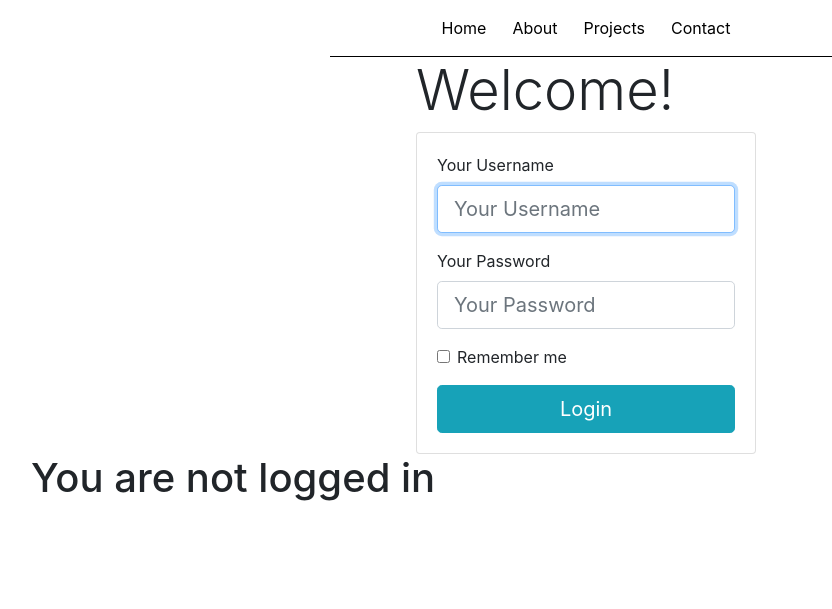
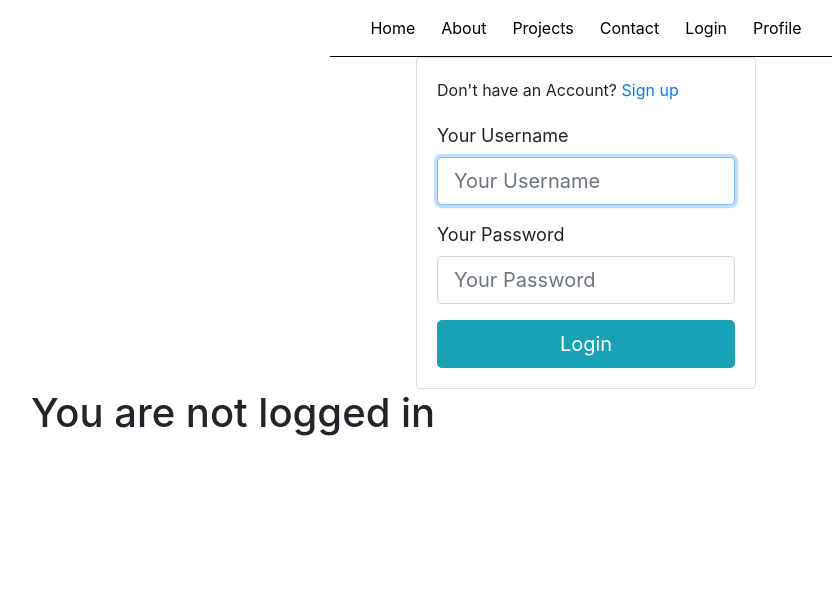
Before and after one commit to trevorfar/Portfolio_Site, a Flask app: page /login in a window 1280 px wide. Shown: the top 609 px of the page, without its empty margins (54-886 px from the left). Run offline with Flask 3, Linux system fonts and the light colour scheme; some libraries are stand-ins or nearby versions.

Commit message:
Work on login functionality and general CSS

```diff
--- a/app.py
+++ b/app.py
@@ -1,19 +1,17 @@
-import sqlite3, json
+import json
 import requests
-from flask import Flask, render_template, request, url_for, flash, redirect, jsonify, session, Blueprint
-from flask_session import Session
+from flask import Flask, render_template, request, url_for, redirect, session
 import os
-from flask_login import LoginManager, UserMixin, login_user, logout_user
+from flask_login import LoginManager, login_user, logout_user
 from dotenv import load_dotenv
-from flask_sqlalchemy import SQLAlchemy
-from sqlalchemy.sql import func
+from models import Users, db
+from calculator import evaluateExpression, clear, clearHistory
 
 
 app = Flask(__name__)
 app.secret_key = os.environ.get('secret_key')
 app.config["SQLALCHEMY_DATABASE_URI"] = "sqlite:///db.sqlite"
 
-db = SQLAlchemy()
 
 login_manager = LoginManager()
 login_manager.init_app(app)
@@ -23,20 +21,11 @@ load_dotenv()
 expHistory = []
 resHistory = []
 
-# Create user model
-class Users(UserMixin, db.Model):
-    id = db.Column(db.Integer, primary_key=True)
-    username = db.Column(db.String(250), unique=True,
-                         nullable=False)
-    password = db.Column(db.String(250),
-                         nullable=False)
 
 @login_manager.user_loader
 def loader_user(user_id):
     return Users.query.get(user_id)
 
-
-#def Test
 
 # Initialize app with extension
 db.init_app(app)
@@ -50,27 +39,7 @@ def loader_user(user_id):
     return Users.query.get(user_id)
 
 
-
-def evaluateExpression(expression):
-    try:
-        if not expression.strip():
-            return 0, None
-
-        result = eval(expression)
-        return result, None
-    except Exception as e:
-        return None, str(e)
-
-#Clear for Calculator
-def clear():
-   return '', None
-
-#clears any equations in the calculator
-def clearHistory():
-   return [], []
-
 currentPlayer = 'X'
-
 
 @app.route('/')
 def index():
@@ -79,7 +48,6 @@ def index():
 @app.route('/profile')
 def profile():
     return render_template('profile.html')
-
 
 
 @app.route('/discrete')
@@ -138,7 +106,6 @@ def calculate():
     expression = request.form.get('expression')
     expHistory = session.get('expHistory', [])
     resHistory = session.get('resHistory', [])
-
     if expHistory and resHistory:
         # Clear the display if there are already equations in history
         expression, result = clear()
--- a/templates/base.html
+++ b/templates/base.html
@@ -50,21 +50,23 @@
                 <a class="dropdown-item" target="_blank" href="https://www.linkedin.com/in/trevor-farias-454aa2278">LinkedIn</a>
                 <a class="dropdown-item" href="mailto:trevor_farias@yahoo.com">Email</a>
               </div>
+              {% if not current_user.is_authenticated %}
+
             </li>
-
-             <!-- <li class="nav-item">
+              <li class="nav-item">
               <a class="nav-link" href="{{url_for('login')}}">Login</a>
           </li>
-          <li class="nav-item">
-            <a class="nav-link" href="{{url_for('signup')}}">Sign up</a>
-        </li> -->
-          <!-- <li class="nav-item">
+          {% endif %}
+
+            {% if current_user.is_authenticated %}
+           <li class="nav-item">
             <a class="nav-link" href="{{url_for('logout')}}">Logout</a>
-        </li> -->
+        </li>
+          {% endif %}
 
-        <!-- <li class="nav-item">
+         <li class="nav-item">
           <a class="nav-link" href="{{url_for('profile')}}">Profile</a>
-      </li>  -->
+      </li>
             </ul>
         </div>
     </nav>
@@ -80,12 +82,9 @@
           <p id="Footer">&copy; 2024 Trevor-Farias. All rights reserved. E: trevor_farias@yahoo.com</p>
       </div>
   </footer>
-    <!-- Optional JavaScript -->
-    <!-- jQuery first, then Popper.js, then Bootstrap JS -->
     <script src="https://code.jquery.com/jquery-3.3.1.slim.min.js" integrity="sha384-q8i/X+965DzO0rT7abK41JStQIAqVgRVzpbzo5smXKp4YfRvH+8abtTE1Pi6jizo" crossorigin="anonymous"></script>
     <script src="https://cdnjs.cloudflare.com/ajax/libs/popper.js/1.14.7/umd/popper.min.js" integrity="sha384-UO2eT0CpHqdSJQ6hJty5KVphtPhzWj9WO1clHTMGa3JDZwrnQq4sF86dIHNDz0W1" crossorigin="anonymous"></script>
     <script src="https://stackpath.bootstrapcdn.com/bootstrap/4.3.1/js/bootstrap.min.js" integrity="sha384-JjSmVgyd0p3pXB1rRibZUAYoIIy6OrQ6VrjIEaFf/nJGzIxFDsf4x0xIM+B07jRM" crossorigin="anonymous"></script>
-  <!-- Default Statcounter code for Personal Site http://trevorfarias.com -->
 
 
   </body>
--- a/templates/login.html
+++ b/templates/login.html
@@ -4,25 +4,29 @@
 {% block content %}
 <div class="container">
     <div class="row justify-content-center">
+
         <div class="col-md-4">
-            <h3 class="display-4">Welcome!</h3>
             <div class="card">
                 <div class="card-body">
+                    <div class="testContainer" style="padding-bottom: 20px;">
+                    <p style = "display: inline;">Don't have an Account? <a href="{{url_for('signup')}}">Sign up</a></p>
+                    </div>
                     <form method="POST" action="/login">
                         <div class="form-group">
-                            <label for="email">Your Username</label>
+                            <label for="email" style="font-size: 18px;">Your Username</label>
                             <input class="form-control form-control-lg" type="text" name="username" placeholder="Your Username" autofocus="">
                         </div>
 
                         <div class="form-group">
-                            <label for="password">Your Password</label>
+                            <label for="password" style="font-size: 18px;">Your Password</label>
                             <input class="form-control form-control-lg" type="password" name="password" id="password" placeholder="Your Password">
                         </div>
 
-                        <div class="form-group form-check">
+                        <!-- <div class="form-group form-check">
                             <input type="checkbox" class="form-check-input" id="remember" name="remember">
                             <label class="form-check-label" for="remember">Remember me</label>
-                        </div>
+                        </div> -->
+
 
                         <button type="submit" class="btn btn-info btn-block btn-lg">Login</button>
                     </form>
--- a/templates/logout.html
+++ b/templates/logout.html
@@ -1,6 +1,6 @@
 {% extends 'base.html' %}
 
-{% block title %} Calculator {% endblock %}
+{% block title %} Logout {% endblock %}
 
 {% block content %}
 
```
Also changed, not shown: calculator.py (added, +18 -0 lines), models.py (added, +12 -0 lines).
